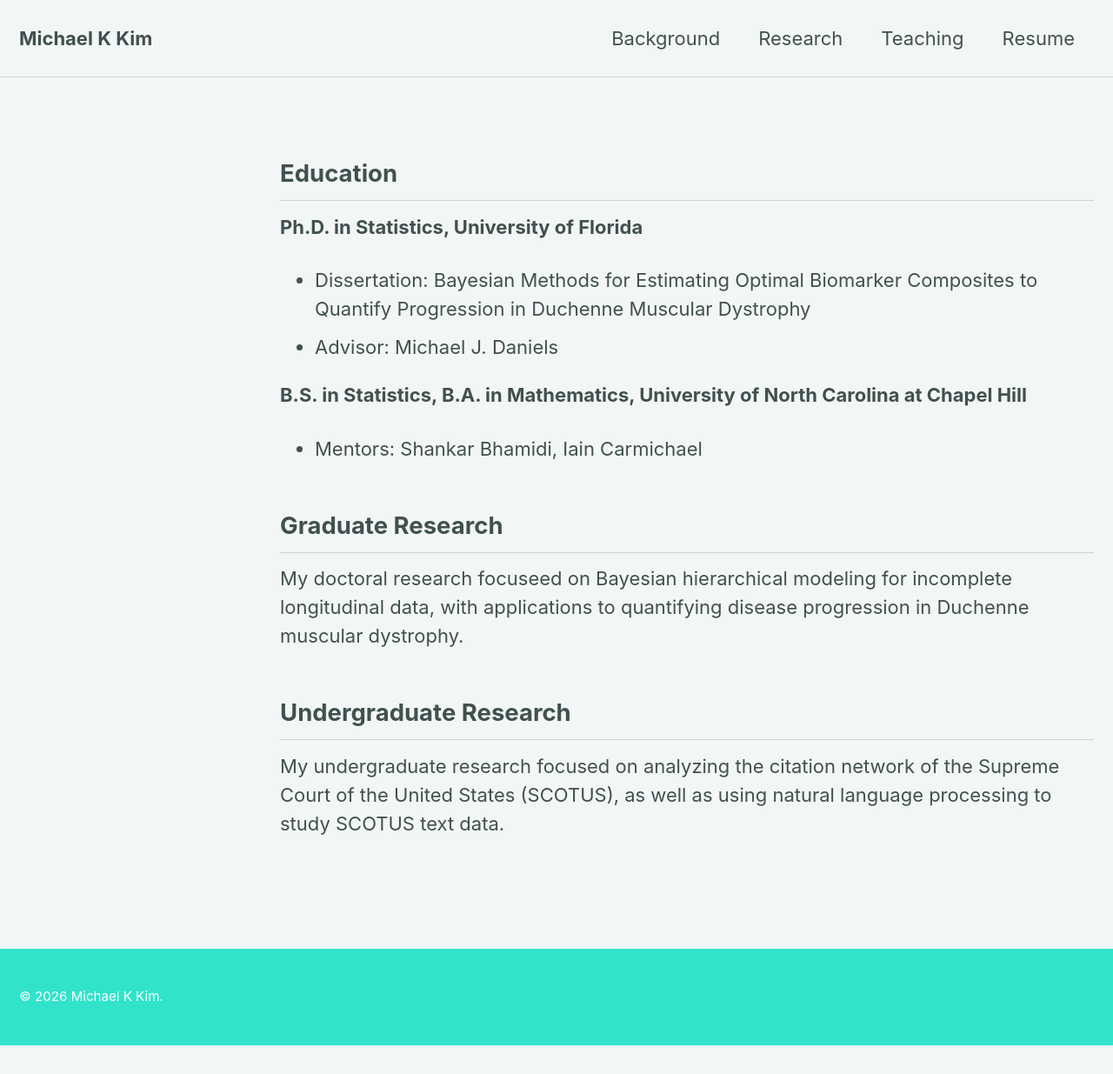
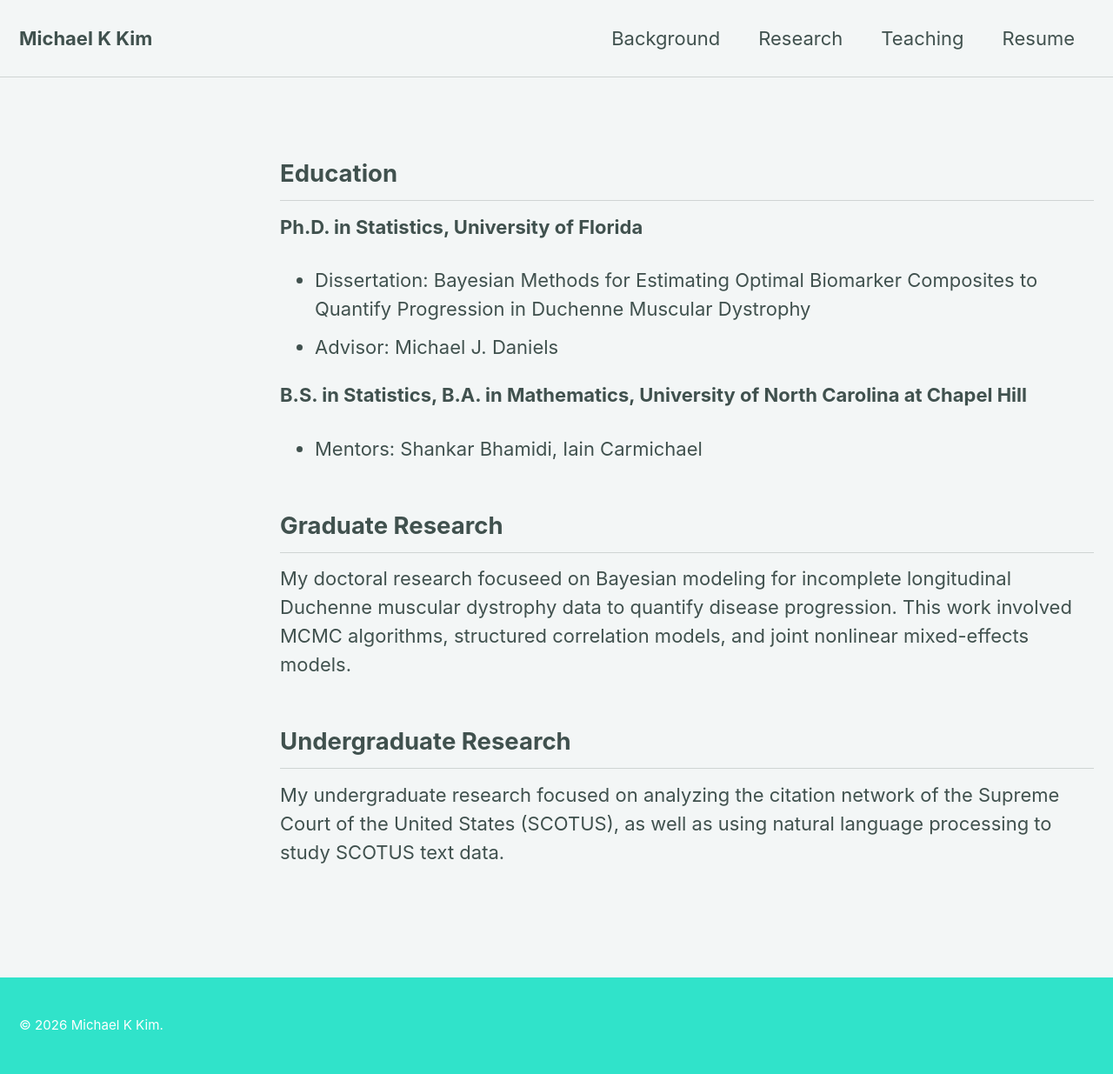
Before and after one commit to michaelkkim/michaelkkim.github.io, a Jekyll site: the page built from _pages/about.md, in a window 1280 px wide. Shown: the whole page at 87% size. Built offline with Jekyll 4.4.1, drawn with Linux system fonts in a browser that asks for light colours; cached includes are drawn as plain includes; nearby versions of some CDN libraries; before the commit the page ends 1202 px from its top, so only the background shows below that.

Commit message:
Update about.md

```diff
--- a/_pages/about.md
+++ b/_pages/about.md
@@ -16,7 +16,7 @@ classes: wide
 - Mentors: Shankar Bhamidi, Iain Carmichael
 
 ## Graduate Research
-My doctoral research focuseed on Bayesian hierarchical modeling for incomplete longitudinal data, with applications to quantifying disease progression in Duchenne muscular dystrophy.
+My doctoral research focuseed on Bayesian modeling for incomplete longitudinal Duchenne muscular dystrophy data to quantify disease progression. This work involved MCMC algorithms, structured correlation models, and joint nonlinear mixed-effects models.
 
 ## Undergraduate Research
 My undergraduate research focused on analyzing the citation network of the Supreme Court of the United States (SCOTUS), as well as using natural language processing to study SCOTUS text data.
```
